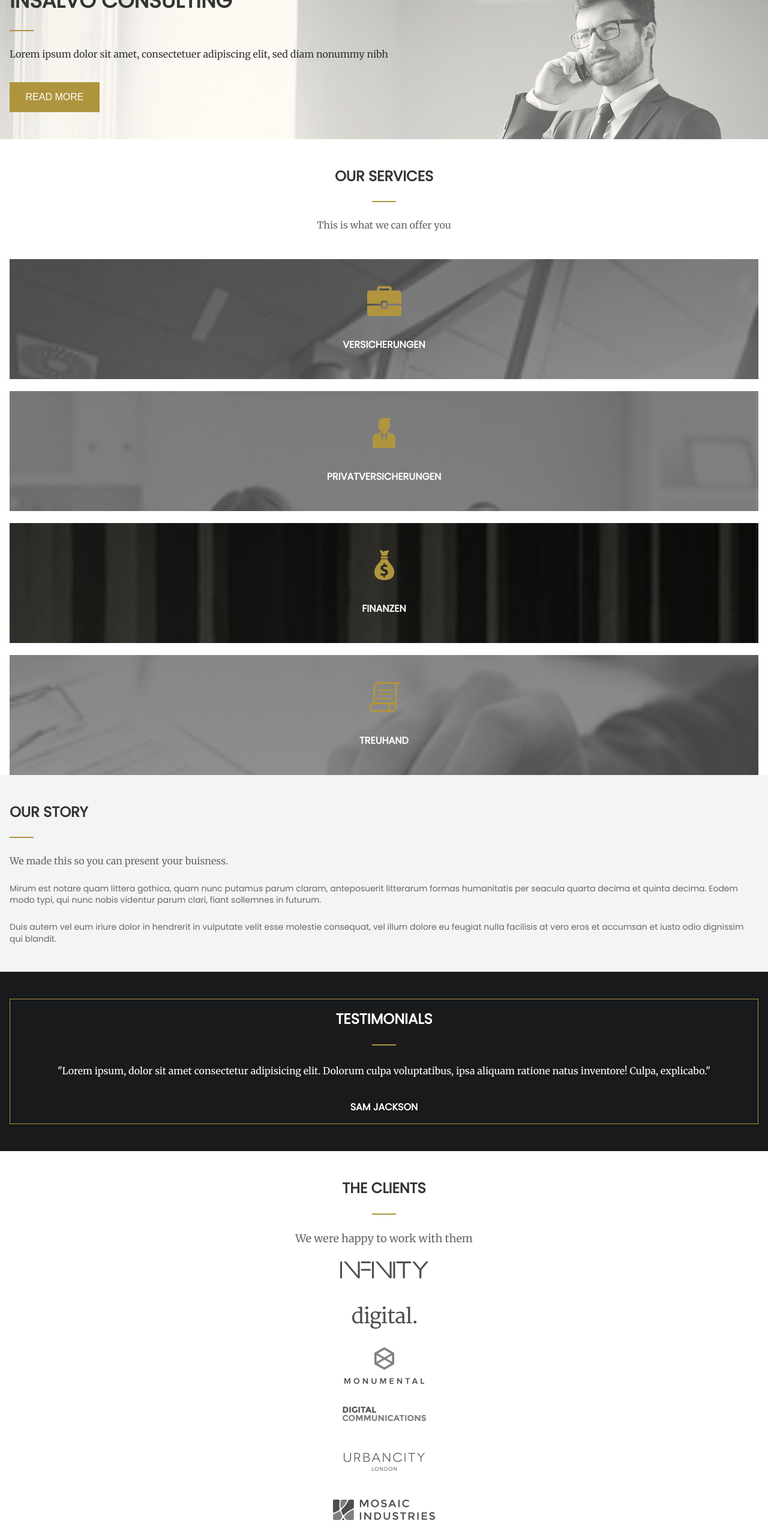
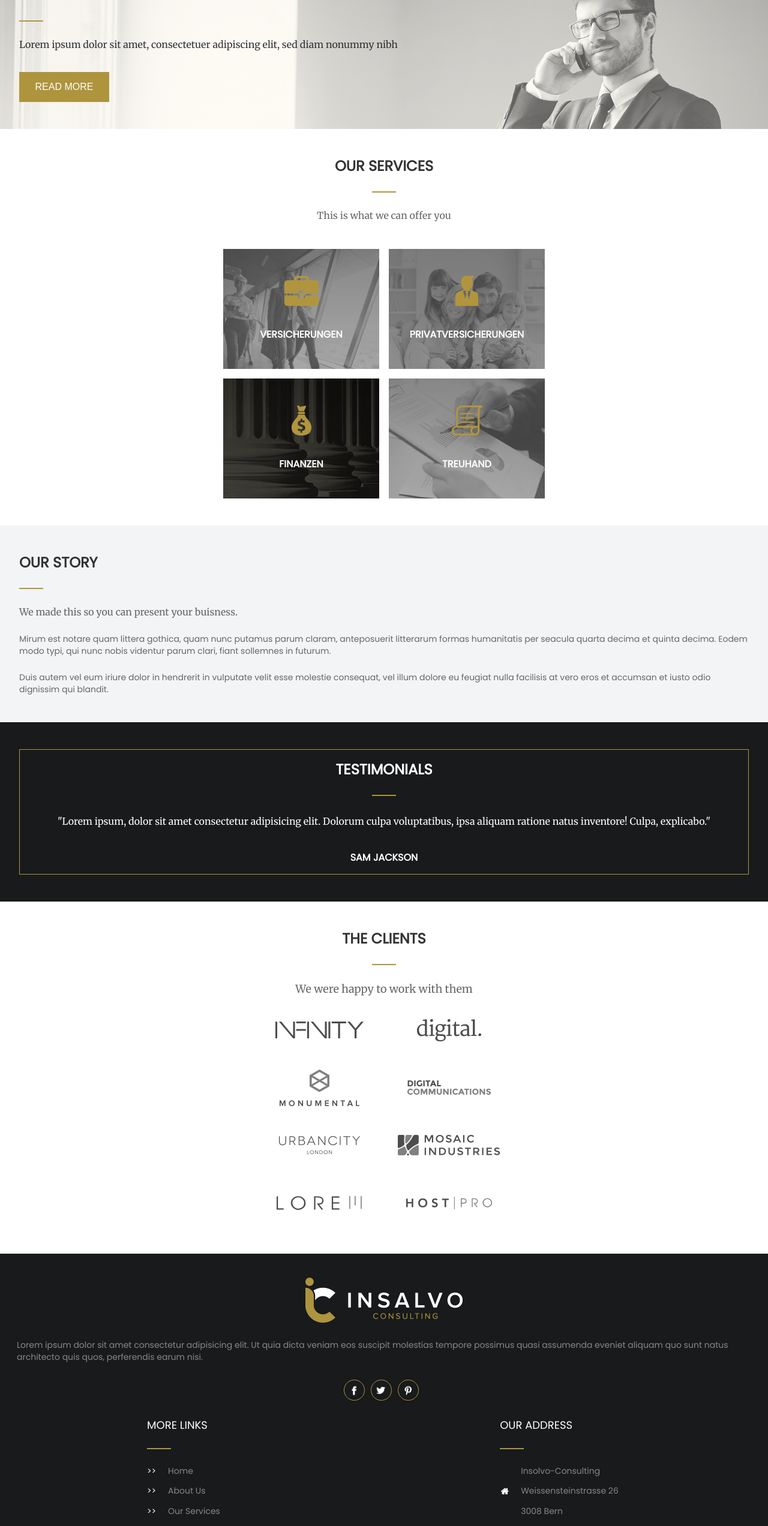
Before and after one commit to obrovacm/insalvo-consulting-practice, a website: page index.html in a window 1280 px wide. Shown: the part 240-2784 px from the top of the page at 60% size. Drawn offline with Linux system fonts and the light colour scheme.

Commit message:
medium screen progress

```diff
--- a/index.html
+++ b/index.html
@@ -13,7 +13,7 @@
     <meta name="theme-color" content="#333333" />
     <meta name="apple-mobile-web-app-status-bar-style" content="#333333" />
 
-    <title></title>
+    <title>Insalvo Consulting</title>
 
     <!-- Google Fonts -->
     <link
@@ -116,30 +116,22 @@
             <p>This is what we can offer you</p>
           </div>
           <div class="services__content">
-            <a href="#"
-              ><div class="services__card">
-                <img src="./dist/images/suitcase.png" alt="souitcase" />
-                <p>Versicherungen</p>
-              </div></a
-            >
-            <a href="#"
-              ><div class="services__card">
-                <img src="./dist/images/insurance.png" alt="insurance" />
-                <p>Privatversicherungen</p>
-              </div></a
-            >
-            <a href="#"
-              ><div class="services__card">
-                <img src="./dist/images/finances.png" alt="finance" />
-                <p>Finanzen</p>
-              </div></a
-            >
-            <a href="#"
-              ><div class="services__card">
-                <img src="./dist/images/paper-scroll.png" alt="paper" />
-                <p>Treuhand</p>
-              </div></a
-            >
+            <div class="services__card">
+              <img src="./dist/images/suitcase.png" alt="souitcase" />
+              <a href="#"> <p>Versicherungen</p></a>
+            </div>
+            <div class="services__card">
+              <img src="./dist/images/insurance.png" alt="insurance" />
+              <a href="#"> <p>Privatversicherungen</p></a>
+            </div>
+            <div class="services__card">
+              <img src="./dist/images/finances.png" alt="finance" />
+              <a href="#"> <p>Finanzen</p></a>
+            </div>
+            <div class="services__card">
+              <img src="./dist/images/paper-scroll.png" alt="paper" />
+              <a href="#"> <p>Treuhand</p></a>
+            </div>
           </div>
         </div>
 
--- a/src/scss/components/_footer.scss
+++ b/src/scss/components/_footer.scss
@@ -26,13 +26,14 @@
   ** Social links
   */
   &__social {
+    grid-area: social;
     .site-footer__logo-wrapper,
     p {
       margin-bottom: 28px;
     }
-    // .site-footer__logo-wrapper {
-    //   text-align: center;
-    // }
+    .site-footer__logo-wrapper {
+      text-align: center;
+    }
   }
   &__social-icons {
     display: flex;
@@ -46,7 +47,7 @@
     margin-right: 10px;
     border: 1px solid $gold;
     transition: border 200ms;
-    &:hover{
+    &:hover {
       border-width: 4px;
     }
     img {
@@ -69,6 +70,7 @@
   ** More links
   */
   &__links {
+    grid-area: links;
     ul {
       padding-left: 35px;
     }
@@ -99,6 +101,7 @@
   ** Our address
   */
   &__address {
+    grid-area: address;
     ul {
       padding-left: 35px;
     }
@@ -133,11 +136,38 @@
   ** Copyrights
   */
   &__copyrights {
+    grid-area: copyrights;
     padding: 18px 0;
     @include responsive-padding;
     background-color: $black-soft;
     color: $white;
     text-align: center;
     font-size: 14px;
+    width: 100vw;
   }
 }
+
+@media (min-width: 500px) {
+  .site-footer {
+    &__content {
+      display: grid;
+      grid-gap: 2em;
+      grid-template-areas:
+        "social social"
+        "links address"
+        "copyrights copyrights";
+        & > div {
+          margin-bottom: 0;
+        }
+    }
+    &__social {
+      justify-self: center;
+    }
+    &__links {
+      justify-self: center;
+    }
+    &__address {
+      justify-self: center;
+    }
+  }
+}
--- a/src/scss/components/_header.scss
+++ b/src/scss/components/_header.scss
@@ -123,9 +123,13 @@
       font-size: 16px;
       padding-bottom: 1em;
       margin-bottom: 1.5em;
-      &.i4{
+      transition: color 200ms;
+      &.i4 {
         margin-bottom: 0em;
       }
+    }
+    a:hover .menu-item {
+      color: $gold;
     }
 
     &.on {
@@ -133,3 +137,17 @@
     }
   }
 }
+
+@media (min-width: 800px) {
+  .site-header {
+    &__reachout {
+      flex-direction: row;
+      span:first-child {
+        margin-right: 47px;
+      }
+    }
+    &__social {
+      flex-direction: row;
+    }
+  }
+}
--- a/src/scss/components/_main.scss
+++ b/src/scss/components/_main.scss
@@ -34,7 +34,10 @@
 
 .services {
   &__block {
-    padding-bottom: 0 !important;
+    // padding-bottom: 1em !important;
+    display: flex;
+    flex-direction: column;
+    justify-content: center;
   }
   &__header {
     p {
@@ -45,11 +48,9 @@
     }
     margin-bottom: 45px;
   }
-
   &__card {
+    height: 200px;
     width: 100%;
-    // width: 260px;
-    height: 200px;
     display: flex;
     flex-direction: column;
     justify-content: center;
@@ -66,18 +67,17 @@
       color: $white;
       font-weight: bold;
     }
-  }
-  &__content {
-    a:nth-child(1) div {
+
+    &:nth-child(1) {
       background-image: url(./images/service1.jpg);
     }
-    a:nth-child(2) div {
+    &:nth-child(2) {
       background-image: url(./images/service2.jpg);
     }
-    a:nth-child(3) div {
+    &:nth-child(3) {
       background-image: url(./images/service3.jpg);
     }
-    a:nth-child(4) div {
+    &:nth-child(4) {
       background-image: url(./images/service4.jpg);
       margin: 0;
     }
@@ -156,3 +156,44 @@
     height: 80px;
   }
 }
+
+@media (min-width: 436px) {
+  .clients {
+    &__block {
+      // margin: 0 auto;
+      text-align: center;
+    }
+    &__content {
+      display: inline-grid;
+      grid-gap: 1em;
+      grid-template-columns: repeat(2, 200px);
+      margin-top: 1em;
+    }
+  }
+}
+@media (min-width: 540px + 36px) {
+  .services {
+    &__content {
+      display: inline-grid;
+      grid-gap: 1em;
+      grid-template-columns: repeat(2, 260px);
+      margin: 0 auto;
+    }
+    &__card {
+      margin: 0;
+    }
+  }
+}
+@media (min-width: 800px) {
+  // .services {
+  //   &__content {
+  //     display: inline-grid;
+  //     grid-gap: 1em;
+  //     grid-template-columns: repeat(2, 260px);
+  //     margin: 0 auto;
+  //   }
+  //   &__card {
+  //     margin: 0;
+  //   }
+  // }
+}
--- a/src/scss/setup/_variables.scss
+++ b/src/scss/setup/_variables.scss
@@ -44,15 +44,17 @@ $screen-padding-xlg: 0 calc((100vw - 1200px) / 2);
 }
 
 @mixin responsive-width {
-  @include lg-screen{
+  @include lg-screen {
     width: 1096px;
   }
-
-
 }
 @mixin responsive-padding {
   padding-left: 1em;
   padding-right: 1em;
+  margin: 0 auto;
 
-
+  @media (min-width: 600px) {
+    padding-left: 2em;
+    padding-right: 2em;
+  }
 }
```
Also changed, not shown: dist/styles.css, 1 other file.
